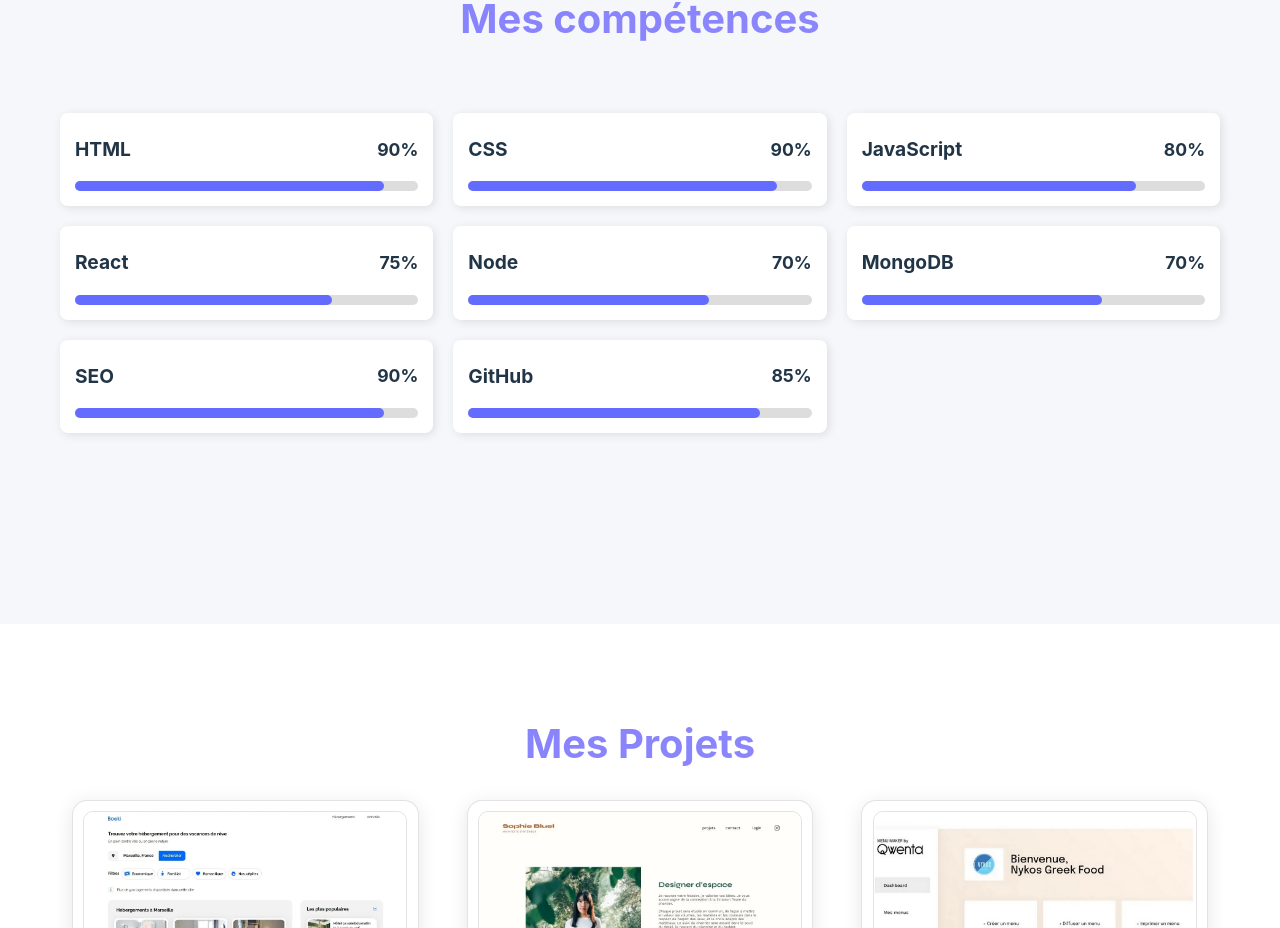
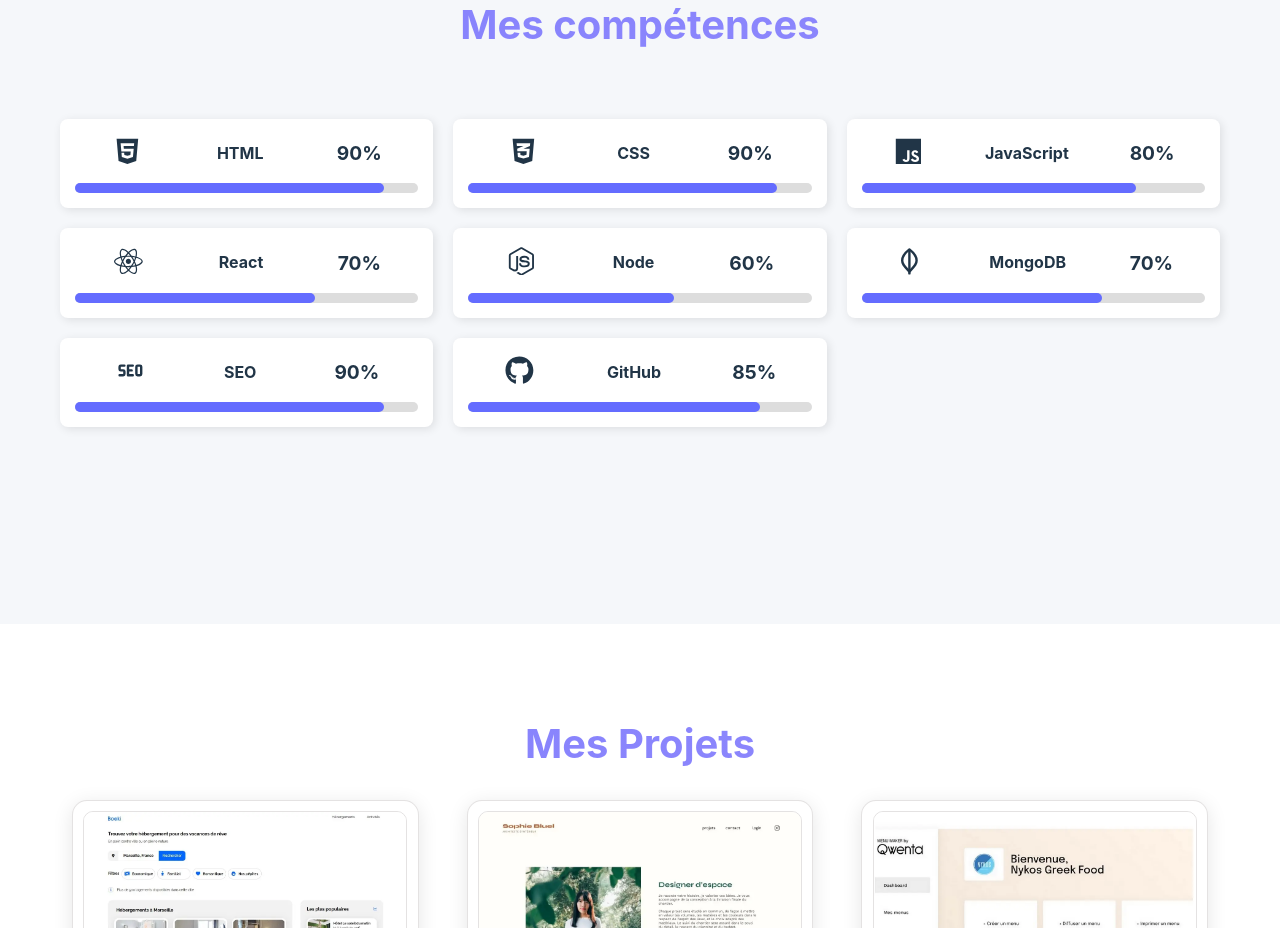
Before and after one commit to Bernard-VERA/Portfolio2, a React (Vite) app: page / in a window 1280 px wide. Shown: the part 1974-2902 px from the top of the page. Built offline with nearby package versions, Linux system fonts and the light colour scheme.

Commit message:
Ajout d'icones dans les Skills

```diff
--- a/src/components/Skills.jsx
+++ b/src/components/Skills.jsx
@@ -1,15 +1,17 @@
 import React from 'react';
+import { FaHtml5, FaCss3Alt, FaJs, FaReact, FaNodeJs, FaGithub } from 'react-icons/fa';
+import { TbBrandMongodb, TbSeo } from "react-icons/tb";
 import '../styles/Skills.css';
 
 const skillsData = [
-  { name: "HTML", level: 90 },
-  { name: "CSS", level: 90 },
-  { name: "JavaScript", level: 80 },
-  { name: "React", level: 75 },
-  { name: "Node", level: 70 },
-  { name: "MongoDB", level: 70 },
-  { name: "SEO", level: 90 },
-  { name: "GitHub", level: 85 },
+  { name: "HTML", icon: <FaHtml5 />, level: 90 },
+  { name: "CSS", icon: <FaCss3Alt />, level: 90 },
+  { name: "JavaScript", icon: <FaJs />, level: 80 },
+  { name: "React", icon: <FaReact />, level: 70 },
+  { name: "Node", icon: <FaNodeJs />, level: 60 },
+  { name: "MongoDB", icon: <TbBrandMongodb />, level: 70 },
+  { name: "SEO", icon: <TbSeo />, level: 90 },
+  { name: "GitHub", icon: <FaGithub />, level: 85 },
 ];
 
 
@@ -21,6 +23,7 @@ function Skills() {
       {skillsData.map((skill) => (
         <div key={skill.name} className="skill-card">
           <div className="infos">
+            <i className="icon">{skill.icon}</i>
             <h3>{skill.name}</h3>
             <span>{skill.level}%</span>
           </div>
--- a/src/styles/Skills.css
+++ b/src/styles/Skills.css
@@ -24,16 +24,26 @@
   width: 100%;
   display: flex;
   flex-direction: row;
-  justify-content: space-between;
+  justify-content:space-around;
 }
 
 .skill-card h3 {
   margin: 10px 0;
-  font-size: 1.2em;
+  font-size: 1em;
+  align-content: center;
 }
 
+.skill-card i {
+  width: 32px;
+  height: 32px;
+  font-size: 1.8em;
+  font-weight: bold;
+  align-content: center;
+}
+
+
 .skill-card span {
-  font-size: 1.1em;
+  font-size: 1.2em;
   font-weight: bold;
   align-content: center;
 }
```
